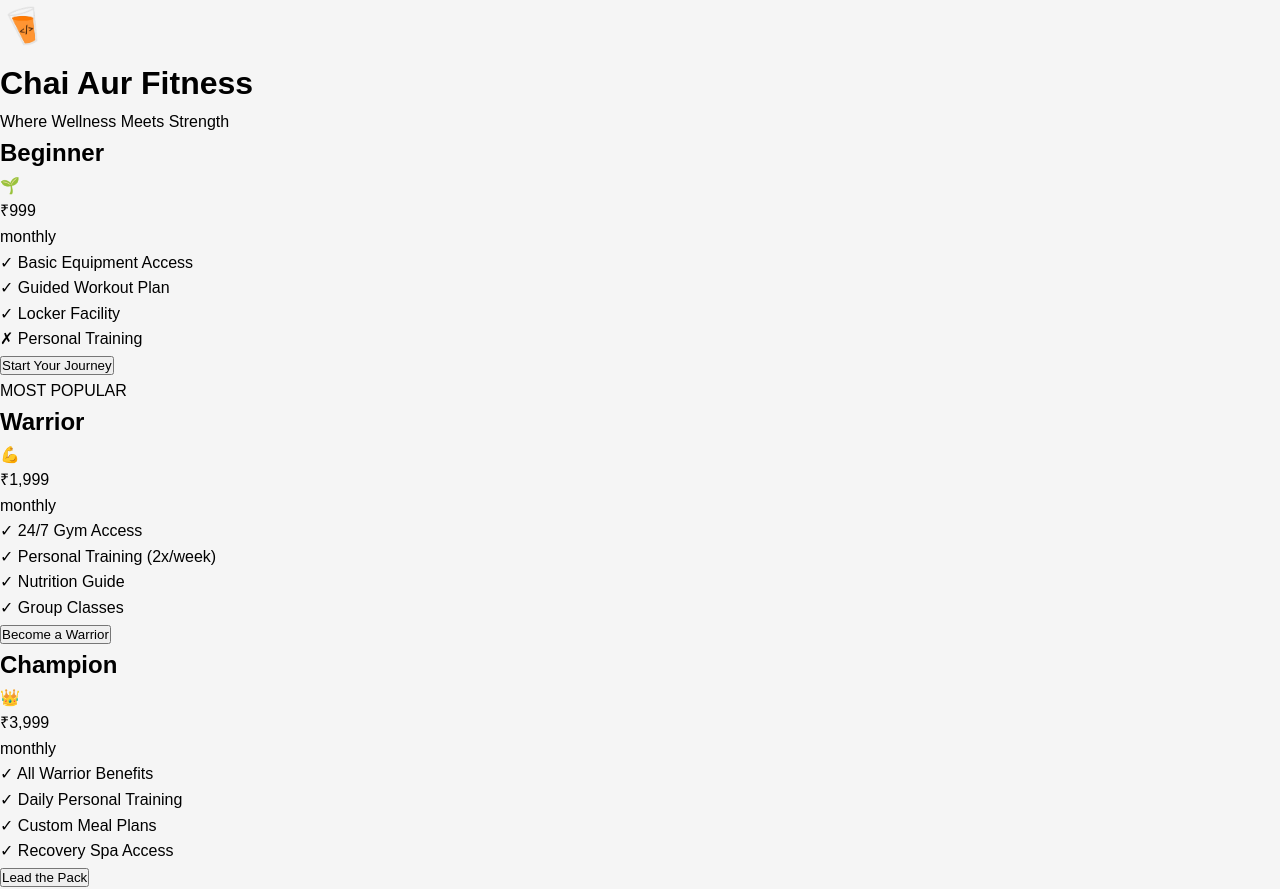
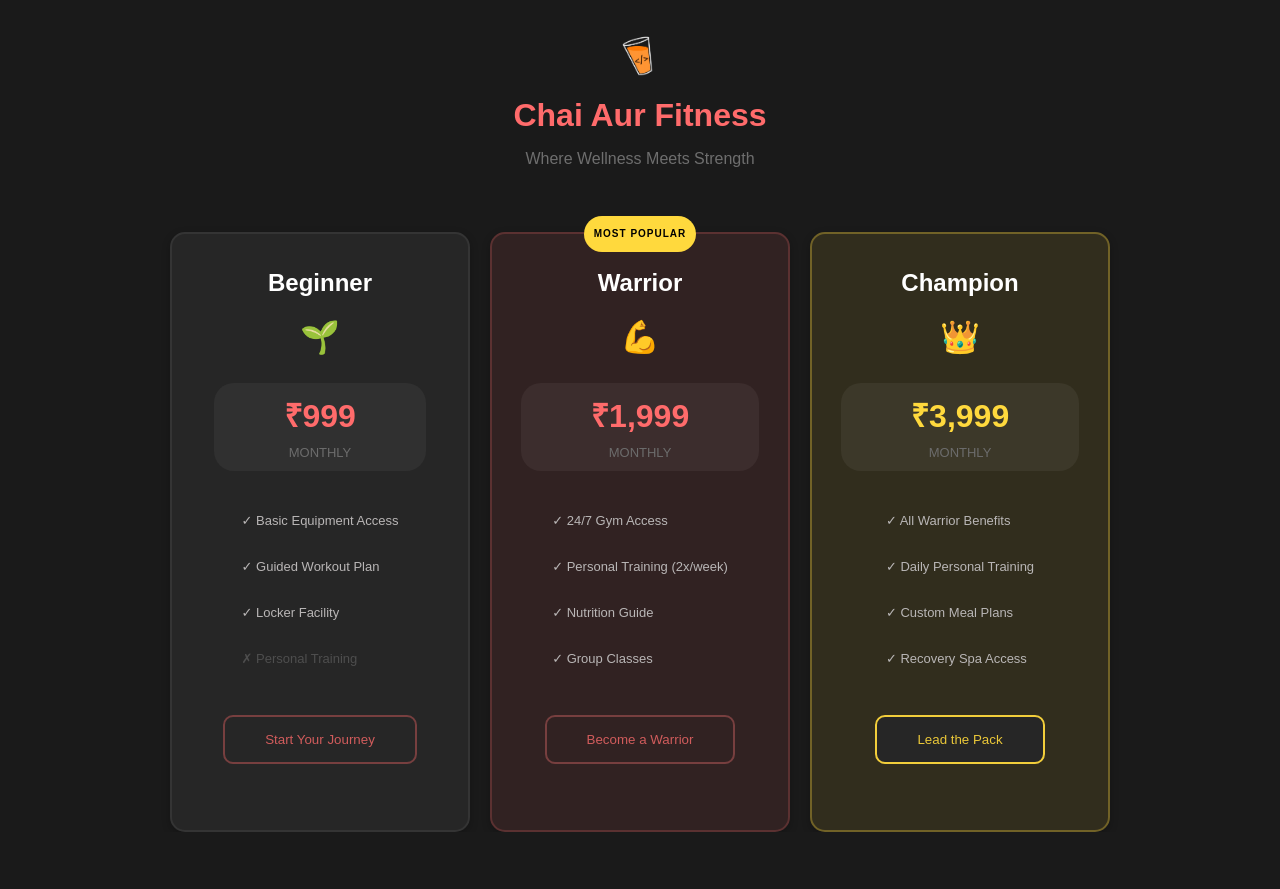
Before and after one commit to Shivank4444/Chaicode-CSS-Challenges, a plain HTML site: page CSS Table Challenge/Pricing Table 2/index.html in a window 1280 px wide. After the commit the page ends 832 px from the top, so only its background shows below. Drawn offline with Linux system fonts and the light colour scheme; files whose address does not match are found by name.

Commit message:
Updated Table 2

```diff
--- a/CSS Table Challenge/Pricing Table 2/challenge.css
+++ b/CSS Table Challenge/Pricing Table 2/challenge.css
@@ -1,5 +1,3 @@
-/* Challenge CSS */
-
 * {
   margin: 0;
   padding: 0;
@@ -9,98 +7,165 @@
 body {
   font-family: Arial, sans-serif;
   line-height: 1.6;
-  background-color: #f5f5f5;
-}
-
-.container {
-  /* Add your styles here */
+  background-color: #1a1a1a;
 }
 
 .header {
-  /* Add your styles here */
+  display: flex;
+  flex-direction: column;
+  align-items: center;
+  margin-top: 30px;
+  margin-bottom: 60px;
+
 }
 
 h1 {
-  /* Add your styles here */
+  color: #ff6b6b;
+  margin-top: 10px;
 }
 
 .subtitle {
-  /* Add your styles here */
+  color: #6e6e6e;
+  margin-top: 5px;
+
 }
 
 .pricing-container {
-  /* Add your styles here */
+  display: flex;
+  justify-content: center;
+  gap: 20px;
+
 }
 
 .pricing-card {
-  /* Add your styles here */
+  border-radius: 15px;
+  padding: 30px 40px;
+  color: white;
+  display: flex;
+  flex-direction: column;
+  align-items: center;
+  box-shadow: rgba(0, 0, 0, 0.24) 0px 3px 8px;
+  transition: transform 0.3s ease, box-shadow 0.3s ease;
+  min-height: 600px;
+  width: 300px;
+  margin-top: 0px;
+  position: relative;
 }
 
 .pricing-card:hover {
-  /* Add your styles here */
+  transform: translateY(-10px) scale(1.05);
+  box-shadow: 0 10px 20px rgba(0, 0, 0, 0.2);
+}
+
+.beginner {
+  background-color: #262626;
+  border: 2px #343434 solid;
+
+}
+
+.warrior {
+  background-color: #312222;
+  border: 2px #5b3131 solid;
+}
+
+.champion {
+  background-color: #312d1d;
+  border: 2px #716227 solid;
 }
 
 .card-header {
-  /* Add your styles here */
+  margin-top: 0px;
+
 }
 
 .icon {
-  /* Add your styles here */
+  margin-top: 10px;
+  font-size: xx-large;
+  text-align: center;
 }
 
 .popular-tag {
-  /* Add your styles here */
+  color: black;
+  background-color: #ffd93d;
+  border-radius: 20px;
+  padding: 10px 10px;
+  font-family: Arial, Helvetica, sans-serif;
+  font-size: x-small;
+  font-weight: bold;
+  letter-spacing: 1px;
+  position: absolute;
+  top: 0;
+  transform: translateY(-50%);
+
 }
 
 .price-block {
-  /* Add your styles here */
+  background-color: #303030;
+  padding: 8px 70px;
+  margin-top: 20px;
+  font-size: x-large;
+  text-align: center;
+  border-radius: 20px;
 }
 
 .price {
-  /* Add your styles here */
+  color: #ff6b6b;
+  font-weight: 600;
+  font-size: xx-large;
 }
 
 .period {
-  /* Add your styles here */
+  color: #6c6c6c;
+  text-transform: uppercase;
+  font-size: small;
+}
+.champion .price-block .price {
+  color: #ffd93d;
+}
+
+.warrior .price-block {
+  background-color: #3c2d2d;
+}
+
+.champion .price-block {
+  background-color: #3c3829;
 }
 
 .features {
-  /* Add your styles here */
+  margin-top: 40px;
+  font-size: small;
 }
 
 .features li {
-  /* Add your styles here */
+  color: #b9b6b6;
+  list-style: none;
+  margin-bottom: 25px;
+
 }
 
 .features li.disabled {
-  /* Add your styles here */
+  color: #4e4e4e;
 }
 
 .join-btn {
-  /* Add your styles here */
+  color: #d15c5c;
+  background-color: #262626;
+  padding: 15px 40px;
+  border: 2px #773f3f solid;
+  border-radius: 10px;
+  margin-top: 20px;
+  transition: transform 0.3s ease, box-shadow 0.3s ease;
 }
 
 .join-btn:hover {
-  /* Add your styles here */
+  transform: translateY(-5px);
 }
 
-/* Custom Class Modifiers */
-.warrior {
-  /* Add your styles here */
-}
-
-.champion {
-  /* Add your styles here */
-}
-
-.champion .price {
-  /* Add your styles here */
+.warrior .join-btn {
+  background-color: #312222;
 }
 
 .champion .join-btn {
-  /* Add your styles here */
+  border: 2px #f2ce3b solid;
+  color: #ebc839;
 }
-
-.champion .join-btn:hover {
-  /* Add your styles here */
-}
```
Also changed, not shown: CSS Table Challenge/Pricing Table 2/assets/chaicodelogo.png (added).
